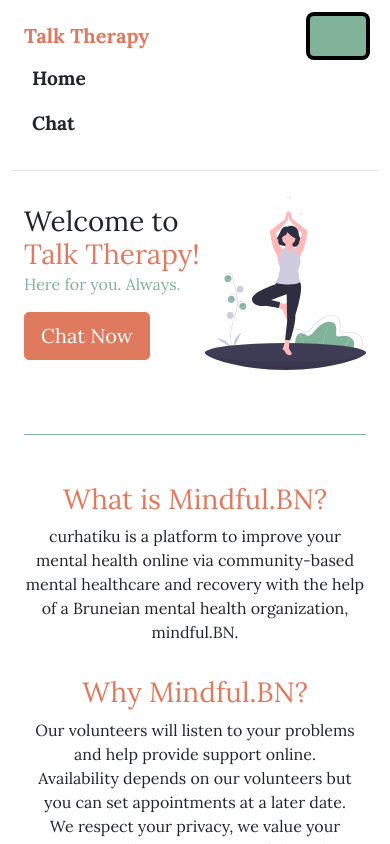
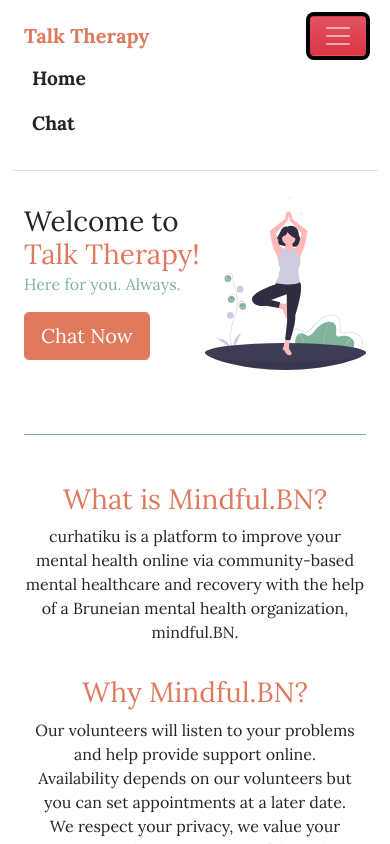
Before and after one commit to derogate/talk_therapy_frontend, a React (Create React App) app: page / in a window 390 px wide. Both pictures are taken after a click on the button "Toggle navigation". Shown: the top 844 px of the page. Built offline with nearby package versions, Linux system fonts and the light colour scheme.

Commit message:
fix navbar-toggler-icon & change re-direct

```diff
--- a/src/components/Header.js
+++ b/src/components/Header.js
@@ -11,7 +11,7 @@
   const logout = () => {
     // remove token from localStorage
     localStorage.clear();
-    history.push("/");
+    history.push("/login");
   };
 
   return (
@@ -29,7 +29,7 @@
           Talk Therapy
         </a>
         <button
-          className="navbar-toggler bg-secondary"
+          className="navbar-toggler bg-secondary navbar-dark bg-danger bg-gradient"
           type="button"
           data-bs-toggle="collapse"
           data-bs-target="#navbarsExample04"
@@ -47,7 +47,7 @@
           <ul className="navbar-nav mb-2 mb-md-0">
             <li>
               <a
-                href="#"
+                href="/"
                 className={cx("nav-link px-2 link-dark", styles.headerLink)}
               >
                 Home
```
